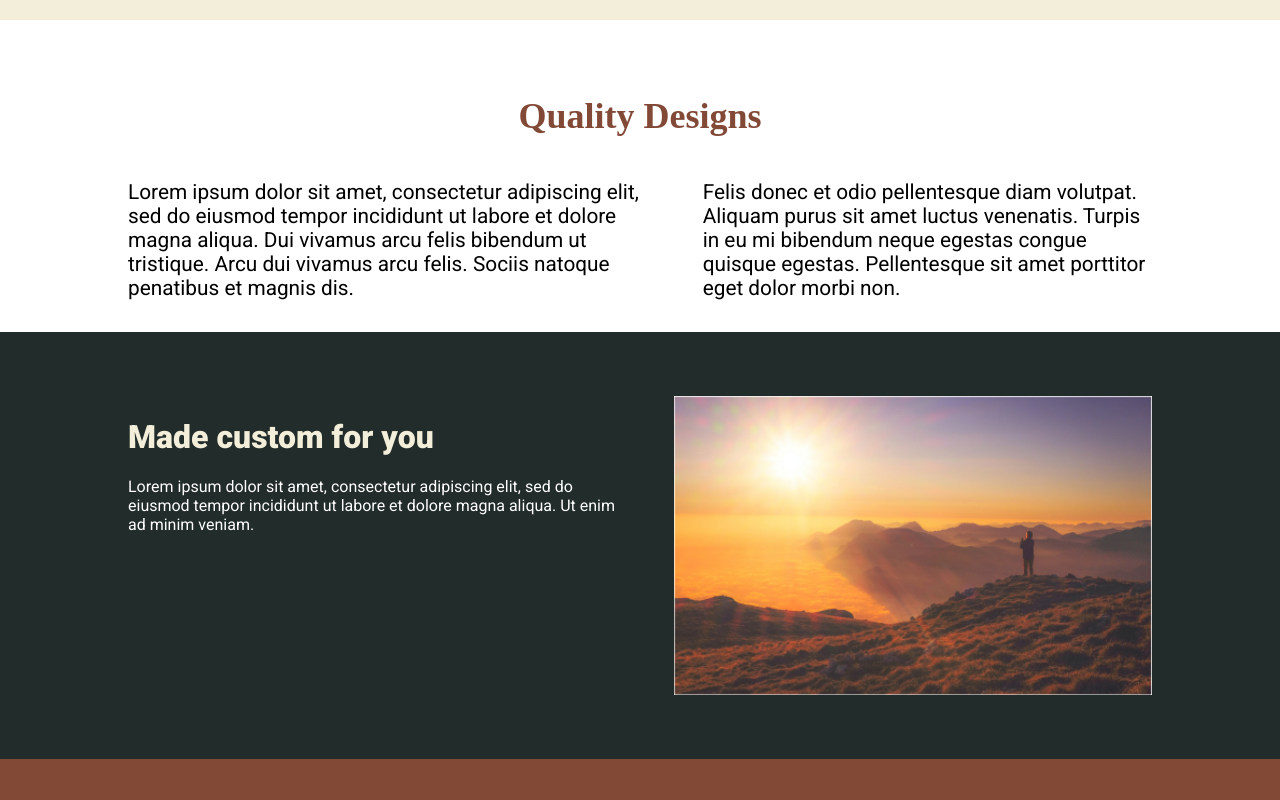
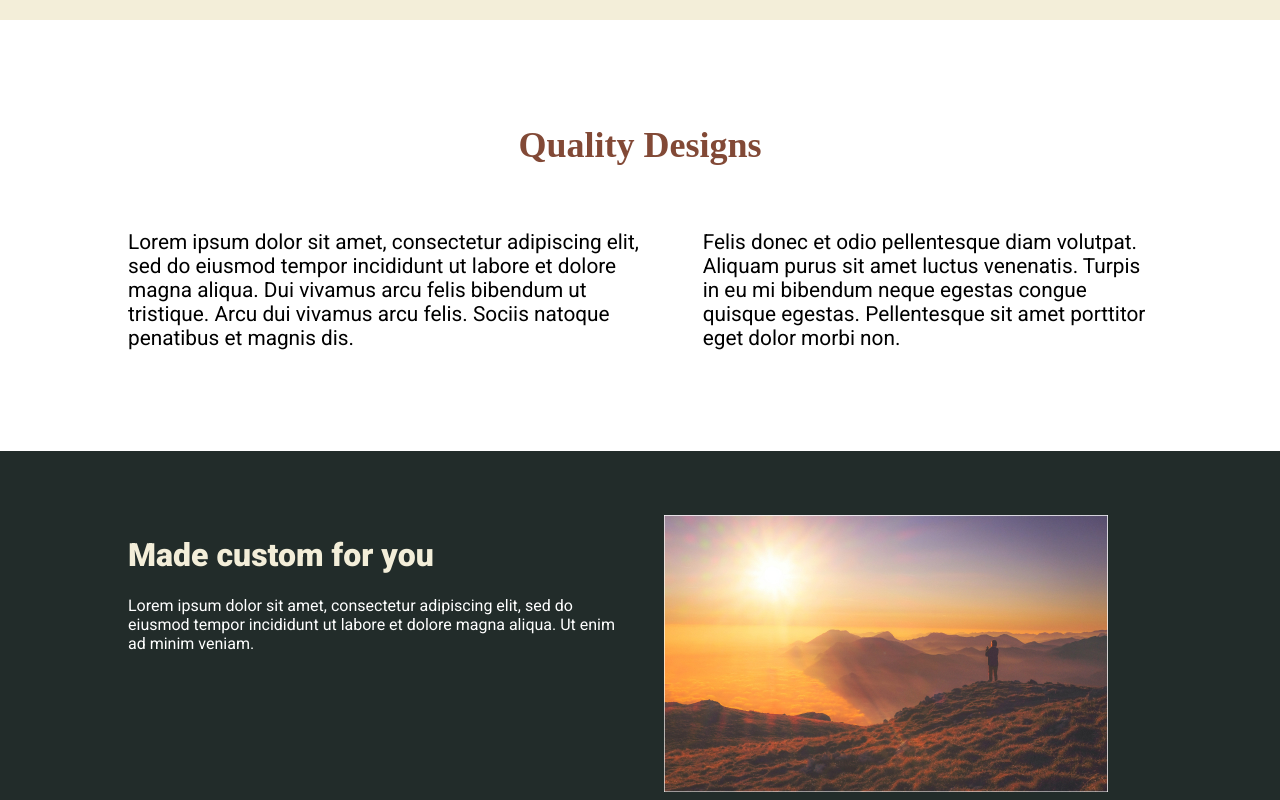
Before and after one commit to ketan-10/Testing, a plain HTML site: page css/9-challenge-flex-4/index.html in a window 1280 px wide. Shown: the part 620-1420 px from the top of the page. Drawn offline with Linux system fonts and the light colour scheme.

Commit message:
updated flex challenge 4

```diff
--- a/css/9-challenge-flex-4/index.html
+++ b/css/9-challenge-flex-4/index.html
@@ -18,39 +18,43 @@
   <div class="container primary">
     <h1 class="primary__title">Quality Designs</h1>
     <div class="row row--primary">
-      <div>
+      <p>
         Lorem ipsum dolor sit amet, consectetur adipiscing elit,
         sed do eiusmod tempor incididunt ut labore et dolore
         magna aliqua. Dui vivamus arcu felis bibendum ut
         tristique. Arcu dui vivamus arcu felis. Sociis natoque
         penatibus et magnis dis.
-      </div>
-      <div>
+      </p>
+      <p>
         Felis donec et odio pellentesque diam volutpat. Aliquam
         purus sit amet luctus venenatis. Turpis in eu mi
         bibendum neque egestas congue quisque egestas.
         Pellentesque sit amet porttitor eget dolor morbi non.
-      </div>
+      </p>
     </div>
   </div>
 
 
   <div class="info info--first">
     <div class="container row">
-      <div>
+      <div class="info--first__section">
         <h1 class="info__title">Made custom for you</h1>
         <p>Lorem ipsum dolor sit amet, consectetur adipiscing elit,
           sed do eiusmod tempor incididunt ut labore et dolore
           magna aliqua. Ut enim ad minim veniam.</p>
       </div>
-      <img class="info__img" src="./image-01.jpg" alt="sunrise image">
+      <div class="info__image-container">
+        <img src="./image-01.jpg" alt="sunrise image">
+      </div>
     </div>
   </div>
 
   <div class="info info--second">
     <div class="container row">
-      <img class="info__img" src="./image-02.jpg" alt="sunrise image">
-      <div>
+      <div class="info__image-container">
+        <img class="info__img" src="./image-02.jpg" alt="sunrise image">
+      </div>
+      <div class="info--first__section">
         <h1 class="info__title">Made custom for you</h1>
         <p>Lorem ipsum dolor sit amet, consectetur adipiscing elit,
           sed do eiusmod tempor incididunt ut labore et dolore
--- a/css/9-challenge-flex-4/style.css
+++ b/css/9-challenge-flex-4/style.css
@@ -59,20 +59,21 @@ header {
   /* font-size: 5vw; */
   /* font-size: min(3.5rem, 5vw); not work for mobile */
   /* font-size: min(3.5rem, max(5vw, 2rem)); */
-  font-size: clamp(3.5rem, 5vw, 2rem);
+  /* font-size: clamp(3.5rem, 5vw, 2rem); */
+  font-size: clamp(2rem, 5vw, 3.5rem);
   margin-top: 0px;
 }
 
 .primary{
   /* margin: 2em inherit; <- set margin top-bottom and inherit auto, didn't worked-out */
-  padding: 2em 0;
+  padding: 5em 0;
 }
 
 .primary__title {
   font-family: 'Playfair Display Black', serif;
   color: #824936;
   text-align: center;
-  margin: 1.2em;
+  margin-bottom: 1.2em;
   font-size: 2.25rem;
 }
 .row--primary{
@@ -93,12 +94,24 @@ header {
 }
 
 
-.info__img{
-  align-self: flex-start;
-  /* flex-grow: 1;
-    flex-basis: 0;
-  */
-  width: 100%;
+/* .info__img{ */
+  /* align-self: flex-start; */
+  /* flex-grow: 1; */
+  /* width: 100%; */
+  /* max-width: 0; */
+  /* flex: 1  */
+  /* width: 100%; */
+/* } */
+
+.info--first__section{
+  /* flex: 1; */
+  flex: 1 1 0px;
+  /* width: 100%; */
+}
+
+.info__image-container {
+  /* flex: 1; */
+  flex: 1 1 0px;
 }
 
 .info--second {
```
Also changed, not shown: css/blocking-like.js (deleted, +0 -15 lines), css/test.js (added, +16 -0 lines).
